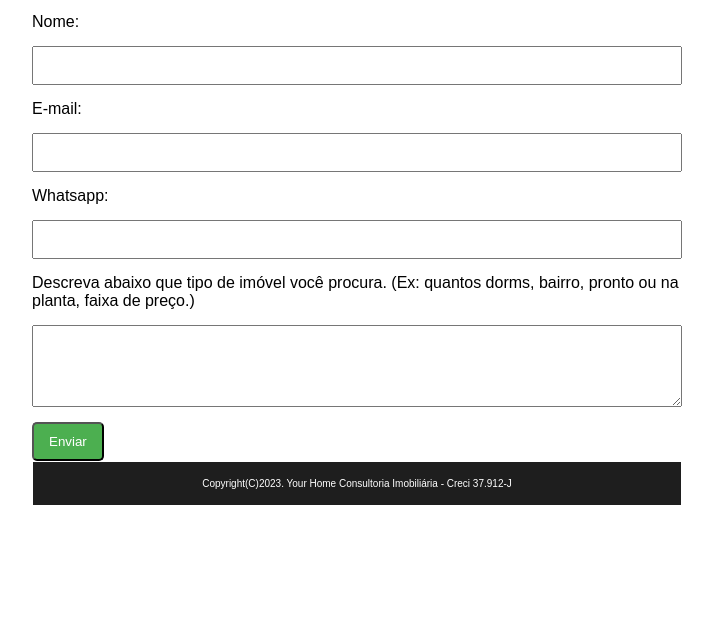
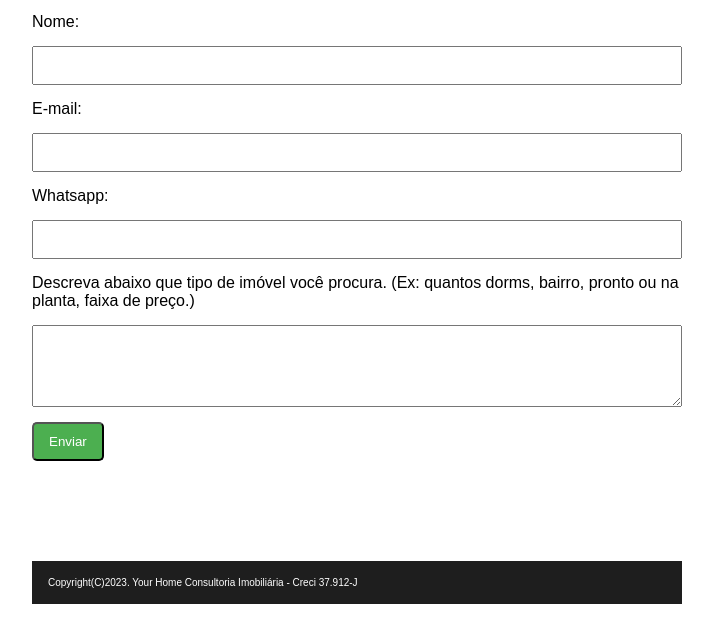
Before and after one commit to wcioccimkt/formulario_GPT, a plain HTML site: page index.html in a window 1280 px wide. Shown: the part 126-768 px from the top of the page, without its empty margins (283-996 px from the left). Drawn offline with Linux system fonts and the light colour scheme.

Commit message:
Add files via upload

```diff
--- a/index.html
+++ b/index.html
@@ -27,11 +27,9 @@
         footer {
     background-color: #1e1e1e;
     display: flex;
-    flex-direction: column;
     padding: 1rem;
-    margin: 1px;
-
     color: white;
+    margin-top: 100px;
     text-align: center;font-size: 10px;}
 
     }
```
